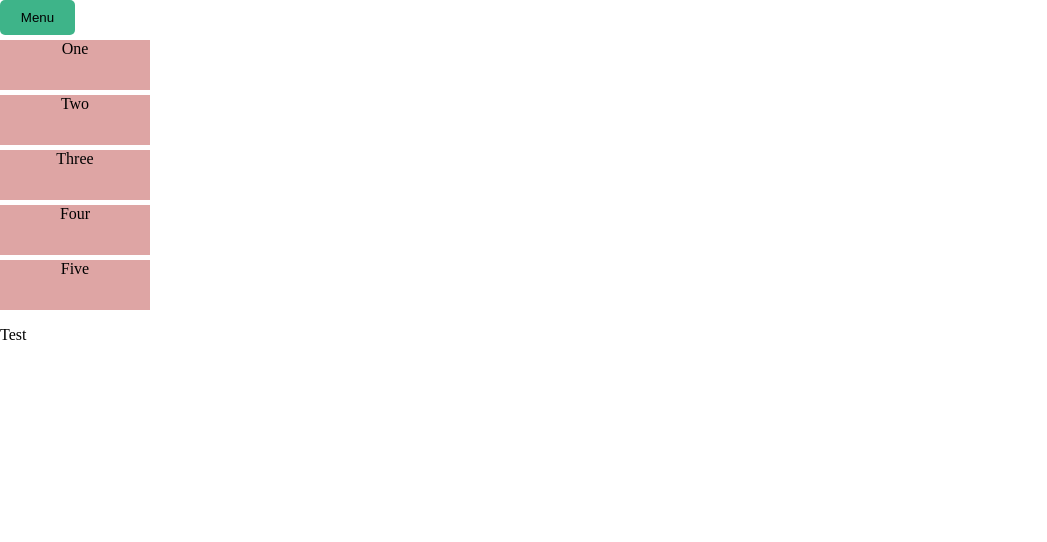
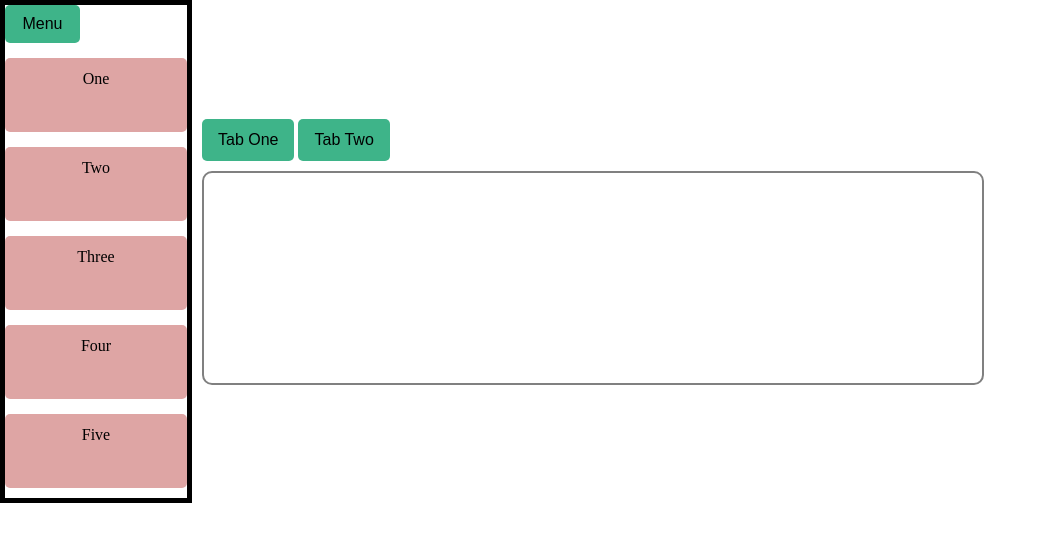
Before and after one commit to programmergeek/tabs-and-menus, a plain HTML site: page index.html in a window 1280 px wide. Shown: the whole page, without its empty margins (0-1047 px from the left). Drawn offline with Linux system fonts and the light colour scheme.

Commit message:
created content tabs

```diff
--- a/index.css
+++ b/index.css
@@ -1,10 +1,12 @@
 body{
     margin: 0;
+    display: inline-flex;
 }
 
 .drop-down{
     display: flex;
     flex-direction: column;
+    border: 5px solid black;
 }
 
 #drop-down-btn{
@@ -13,6 +15,16 @@ body{
     border-style: none;
     border-radius: 5px;
     width: 75px;
+}
+
+.btn{
+    border-style: none;
+    border-radius: 5px;
+    padding: 12px 16px;
+    font-size: 16px;
+    background-color: #3EB489;
+    margin: 0;
+    margin-bottom: 10px;
 }
 
 .btn:hover{
@@ -32,3 +44,18 @@ body{
     text-align: center;
     margin-top: 5px;
 }
+
+.tabs{
+    margin-left: 10px;
+    display: flex;
+    flex-direction: column;
+    justify-content: center;
+}
+
+#text-area{
+    width: 60vw;
+    min-height: 200px;
+    border: 2px solid grey;
+    border-radius: 10px;
+    padding: 5px;
+}
--- a/index.html
+++ b/index.html
@@ -17,7 +17,13 @@
             <a class="menu-item btn">Four</a>
             <a class="menu-item btn">Five</a>
         </div>
-        <p>Test</p>
+    </div>
+    <div class="tabs">
+        <div id="buttons">
+            <button class="btn tab-btn" id="tab-one">Tab One</button>
+            <button class="btn tab-btn" id="tab-two">Tab Two</button>
+        </div>
+        <div id="text-area"></div>
     </div>
     <script src="index.js"></script>
 </body>
--- a/index.js
+++ b/index.js
@@ -1,17 +1,37 @@
-//get elements
+//elements and variables (drop-down menu)
 const menuButton = document.getElementById("drop-down-btn")
 const items = document.getElementById("items")
-
 var showItems = true
 
-//event handlers
+//elements and variables (tabs)
+const tabOne = document.getElementById("tab-one")
+const tabTwo = document.getElementById("tab-two")
+const textArea = document.getElementById("text-area")
+const text = {
+    1: "Lorem ipsum dolor sit amet, consectetur adipiscing elit. Sed convallis dolor orci, eget elementum metus varius nec. Morbi eleifend finibus nunc quis blandit. Proin a aliquet enim. Donec ultrices blandit augue. Donec ut congue dolor. Sed ut felis nulla. Nullam eget tempus urna. Fusce at lacus purus. Pellentesque habitant morbi.",
+    2: "leo integer malesuada nunc vel risus commodo viverra maecenas accumsan lacus vel facilisis volutpat est velit egestas dui id ornare arcu odio ut sem nulla pharetra diam sit amet nisl suscipit adipiscing bibendum est ultricies integer quis auctor elit sed"
+}
+
+//event handlers (drop-down menu)
 menuButton.addEventListener("click", function(){
-    console.log("clicked")
     toggleDisplay()
     items.style.display = showItems ? "flex":"none"
 })
 
-//functions
+//event handlers (tabs)
+tabOne.addEventListener("click", function(){
+    changeTab(1)
+})
+tabTwo.addEventListener("click", function(){
+    changeTab(2)
+})
+
+//functions (drop-down menu)
 function toggleDisplay(){
     showItems = !showItems
 }
+
+//functions (tabs)
+function changeTab(number){
+    textArea.textContent = text[number]
+}
```
